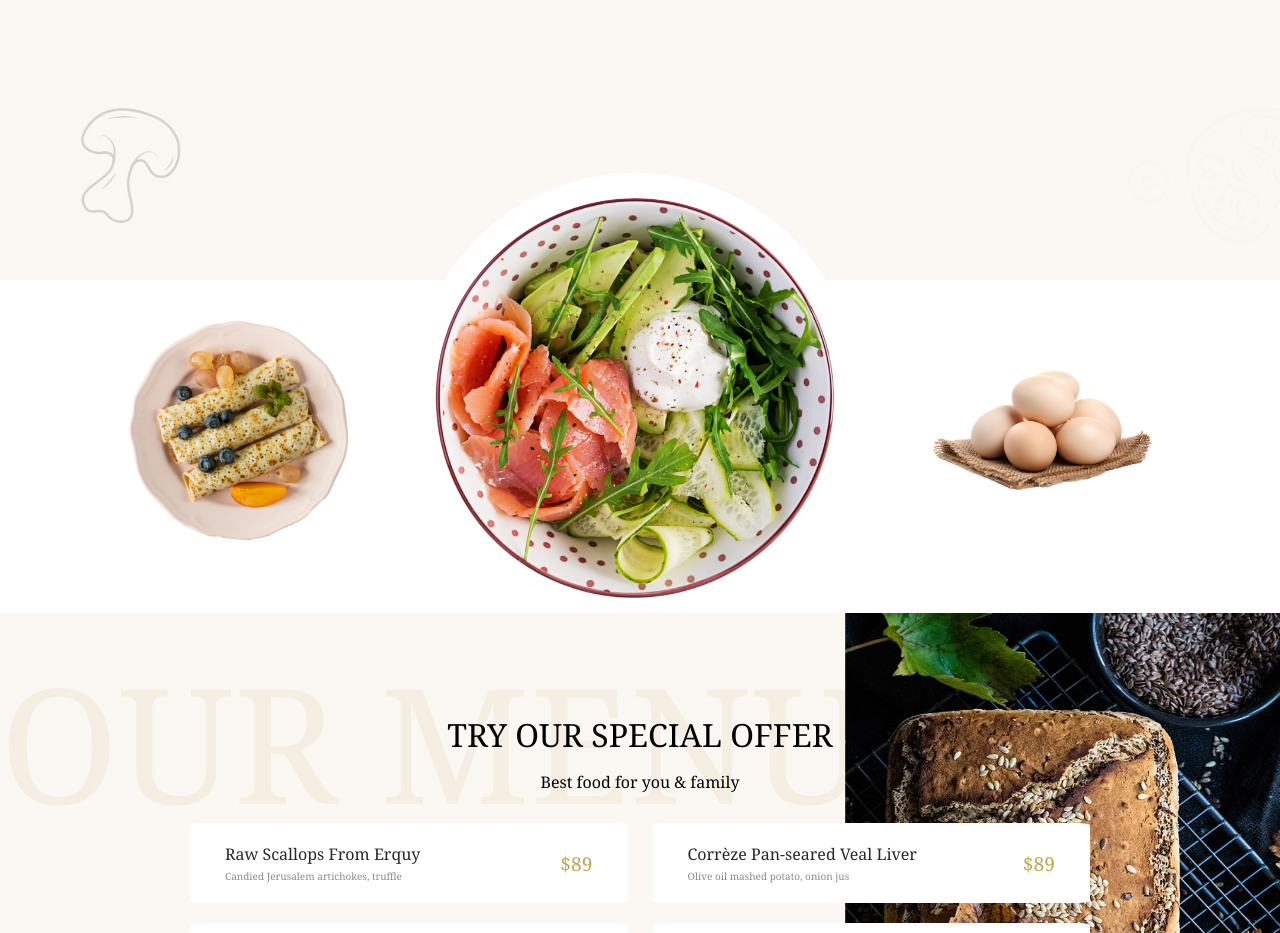
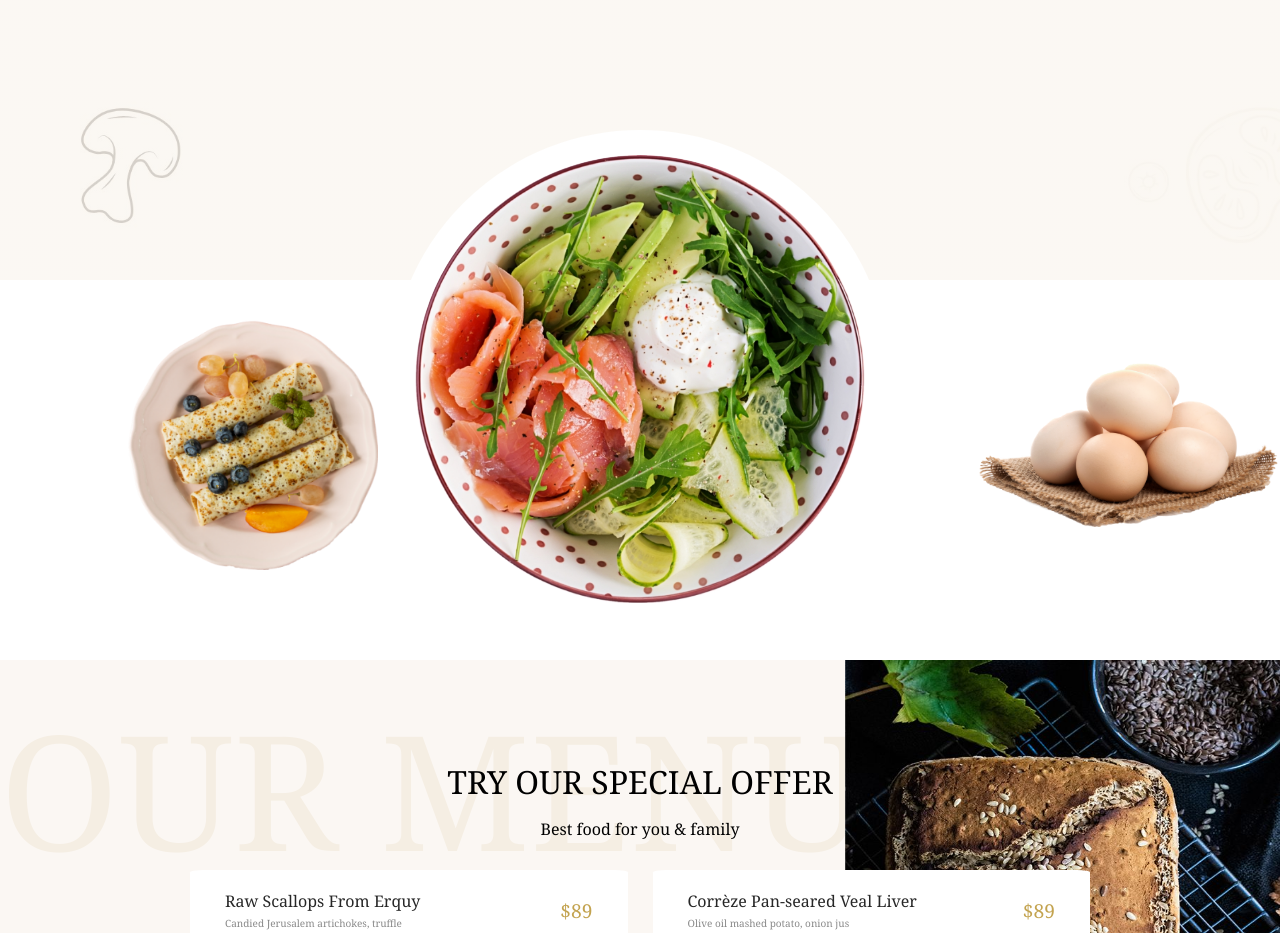
Before and after one commit to ColinHuart/Kabibi, a website: page index.html in a window 1280 px wide. Shown: the part 400-1333 px from the top of the page. Drawn offline with Linux system fonts and the light colour scheme.

Commit message:
GalleryHtml

```diff
--- a/assets/sass/main.scss
+++ b/assets/sass/main.scss
@@ -1,4 +1,5 @@
 @forward "./sections/Category";
 @forward "./sections/Menu";
+@forward "./sections/Gallery";
 @forward "./sections/Chiefs";
 @forward "./sections/footer";
--- a/assets/sass/sections/_Category.scss
+++ b/assets/sass/sections/_Category.scss
@@ -84,28 +84,36 @@
 .sectionCategory2 {
   padding-right: 10%;
   padding-left: 10%;
-  height: 333px;
+  height: 380px;
   position: relative;
-  &__centerDish {
-    position: absolute;
-    top: -32%;
-    left: 32%;
-    border-radius: 50%;
-    border: #ffffff solid 25px;
-    overflow: hidden;
-    &--img2 {
-      width: 400px;
-      height: 400px;
-    }
-  }
+
   &__otherDishes {
     padding-top: 40px;
     width: 100%;
     display: flex;
-    justify-content: space-between;
+    justify-content: space-around;
     align-items: center;
-    &--dishes {
-      width: 220px;
+    position: relative;
+    &--centerdish {
+      position: absolute;
+
+      border-radius: 50%;
+      border: #ffffff solid 25px;
+      overflow: hidden;
+      top: -150px;
+      width: 500px;
+      height: 500px;
+      background-image: url("../../../assets/img/gallery/imgfood2.jpg");
+      background-size: contain;
+      background-repeat: no-repeat;
+    }
+
+    &--dishes1 {
+      width: 300px;
+      margin-left: 600px;
+    }
+    &--dishes2 {
+      width: 250px;
     }
   }
 }
--- /dev/null
+++ b/assets/sass/sections/_Gallery.scss
@@ -0,0 +1,9 @@
+.GalleryGrid {
+  display: grid;
+  grid-template-columns: repeat(2, 1fr);
+  grid-template-rows: repeat(2, 1fr);
+  grid-column-gap: 20px;
+  grid-row-gap: 20px;
+  width: 100%;
+  height: 400px;
+}
--- a/index.html
+++ b/index.html
@@ -54,24 +54,21 @@
     </section>
     <section class="sectionCategory2">
       <div class="sectionCategory2__otherDishes">
-        <div class="sectionCategory2__centerDish">
+        <div>
           <img
-            src="./assets/img/gallery/imgfood2.jpg"
-            alt="Dish2"
-            class="sectionCategory2__centerDish--img2"
+            src="./assets/img/gallery/imgfood1.png"
+            alt="dish1"
+            class="sectionCategory2__otherDishes--dishes2"
           />
         </div>
-        <img
-          src="./assets/img/gallery/imgfood1.png"
-          alt="dish1"
-          class="sectionCategory2__otherDishes--dishes"
-        />
-
-        <img
-          src="./assets/img/gallery/imgfood3.png"
-          alt="dish2"
-          class="sectionCategory2__otherDishes--dishes"
-        />
+        <div class="sectionCategory2__otherDishes--centerdish"></div>
+        <div>
+          <img
+            src="./assets/img/gallery/imgfood3.png"
+            alt="dish2"
+            class="sectionCategory2__otherDishes--dishes1"
+          />
+        </div>
       </div>
     </section>
     <section class="sectionCategory1 backgroundMenu">
@@ -150,6 +147,30 @@
         </div>
       </div>
     </section>
+    <section class="sectionCategory1">
+      <div class="titleBackground">GALLERY</div>
+      <div class="sectionCategory1__titles">
+        <h1 class="sectionCategory1__titles--h1">RESTAURANTS PHOTO GALLERY</h1>
+        <p class="sectionCategory1__titles--h6">Best food for you & family</p>
+      </div>
+      <div class="GalleryGrid">
+        <div class="GalleryGrid__Img BigImgGallery1"></div>
+        <div class="GalleryGrid__duoImg">
+          <div class="GalleryGrid__Img LittleImgGallery1"></div>
+          <div class="GalleryGrid__Img LittleImgGallery2"></div>
+        </div>
+        <div class="GalleryGrid__duoImg">
+          <div class="GalleryGrid__Img LittleImgGallery3"></div>
+          <div class="GalleryGrid__Img LittleImgGallery4"></div>
+        </div>
+        <div class="GalleryGrid__Img BigImgGallery2"></div>
+      </div>
+      <button class="yellowButton">
+        <p class="yellowButton__p">Discover More</p>
+        <i class="fa-solid fa-arrow-right"></i>
+      </button>
+    </section>
+
     <section class="sectionChief backgroundChief">
       <div class="titleBackgroundChief">OUR CHIEFS</div>
       <div class="sectionChief__titles">
@@ -178,10 +199,6 @@
           class="chiefGrid__img"
         />
       </div>
-      <!--<button class="yellowButton">
-        <p class="yellowButton__p">Discover More</p>
-        <i class="fa-solid fa-arrow-right"></i>
-      </button>-->
     </section>
 
     <footer class="footer">
```
Also changed, not shown: assets/css/style.css, 1 other file.
